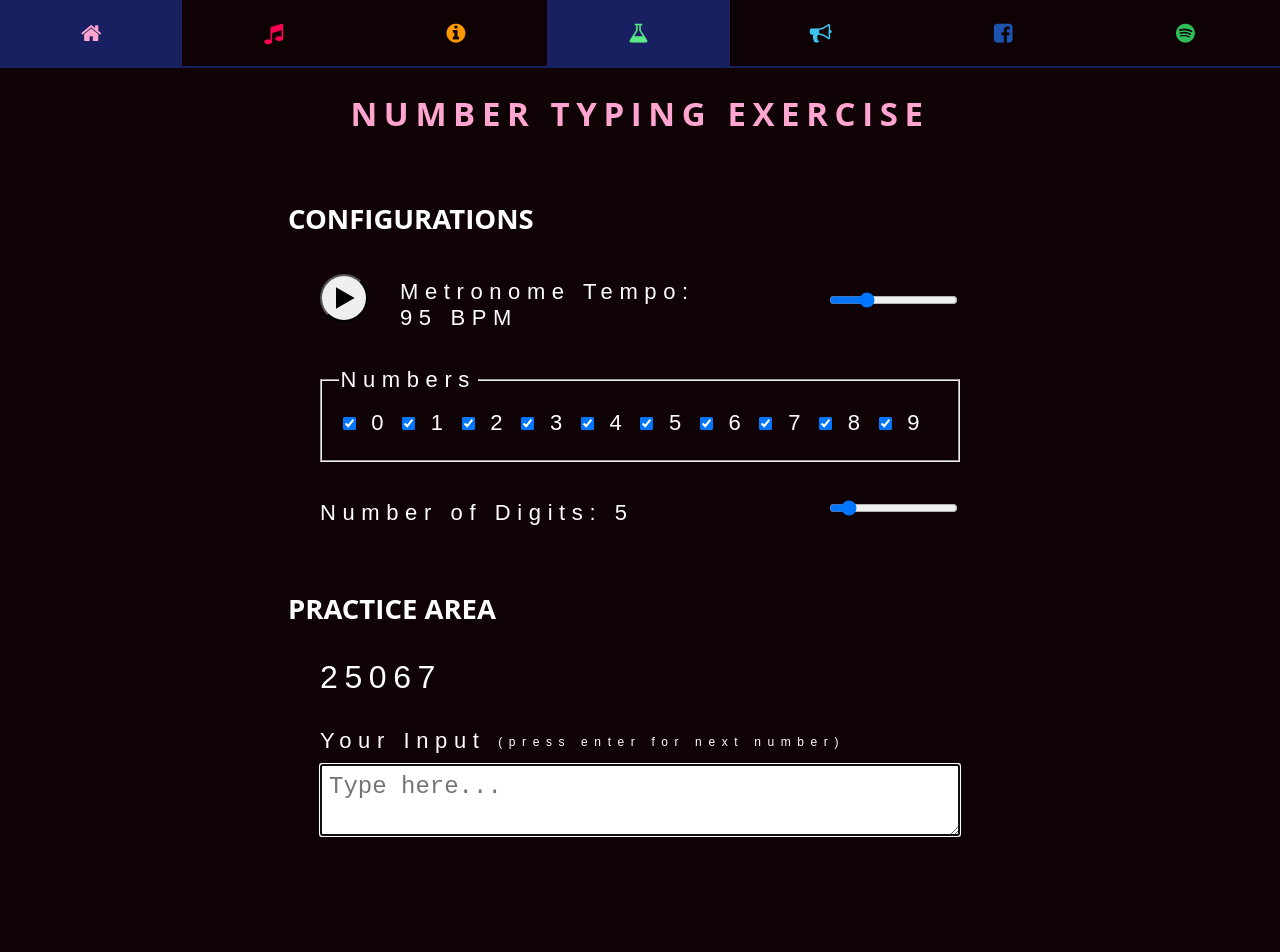
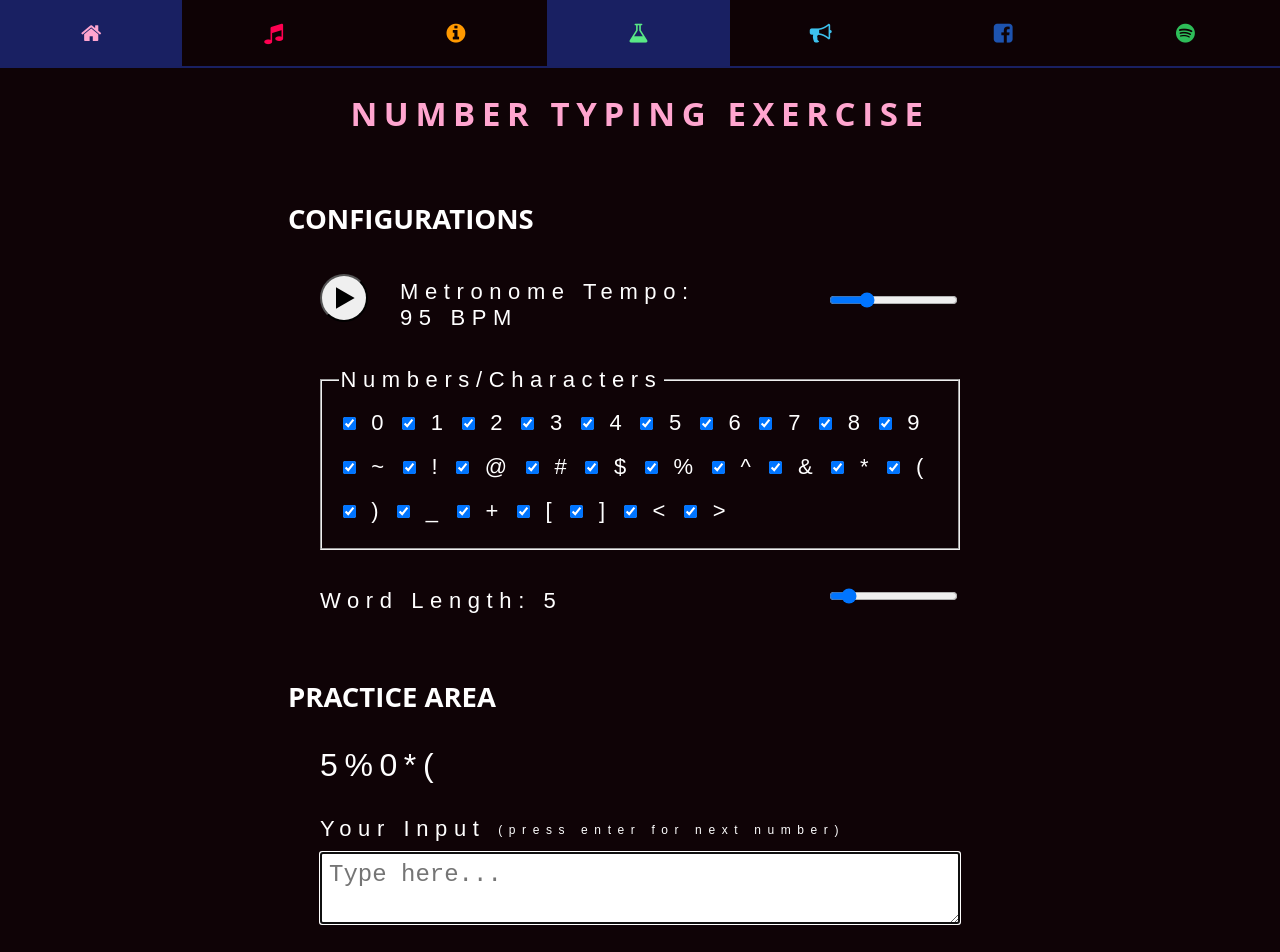
Before and after one commit to brgibson/www, a Jekyll site: the page built from typing-practice/index.html, in a window 1280 px wide and 952 px high. Built offline with Jekyll 4.4.1, drawn with Linux system fonts in a browser that asks for light colours; nearby versions of some CDN libraries; part of the change alters nothing that is shown.

Commit message:
typing-practice - adding support for characters

```diff
--- a/typing-practice/index.html
+++ b/typing-practice/index.html
@@ -3,9 +3,9 @@ layout: default-no-bkg
 category: experiments
 bodySelector: experiments
 
-title: Number Typing Practice
+title: Typing Practice
 keywords: b.r.gibson, brgibson, ben gibson, benjamin roberts gibson, code, tech, experiments,
-description: Simple and customizable number typing practice.
+description: Simple and customizable typing practice.
 ---
 <style>
     body {
@@ -129,13 +129,13 @@ description: Simple and customizable number typing practice.
                 </div>
 
                 <fieldset class="include-numbers configuration" style="margin-top: 2.25rem">
-                    <legend>Numbers</legend>
+                    <legend>Numbers/Characters</legend>
                     <div class="number-toggle"></div>
                 </fieldset>
 
                 <div class="slider-label configuration">
                     <label for="lengthInput">
-                        Number of Digits: <span id="lengthDisplay">5</span>
+                        Word Length: <span id="lengthDisplay">5</span>
                     </label>
                     <input
                             type="range"
@@ -185,7 +185,8 @@ description: Simple and customizable number typing practice.
   let currentTarget = '';
   const digitCheckboxes = [];
 
-  // Parse query params into a plain object
+  const allCharacters = "0123456789~!@#$%^&*()_+[]<>";
+
   function getQueryParams() {
     const params = new URLSearchParams(window.location.search);
     return {
@@ -195,7 +196,6 @@ description: Simple and customizable number typing practice.
     };
   }
 
-  // Update the query params in the URL without reloading
   function updateQueryParams() {
     const digits = getSelectedDigits().join('');
     const length = lengthSlider.value;
@@ -207,17 +207,19 @@ description: Simple and customizable number typing practice.
       tempo
     });
 
-    history.replaceState(null, '', '?' + params.toString());
+    history.pushState(null, '', '?' + params.toString());
   }
 
-  // Create checkboxes for 0–9
-  function setupDigitCheckboxes(initialDigits) {
-    for (let i = 0; i <= 9; i++) {
+  function setupCharacterCheckboxes(initialChars) {
+    numberToggleContainer.innerHTML = '';
+    digitCheckboxes.length = 0;
+
+    allCharacters.split('').forEach(char => {
       const label = document.createElement('label');
       const checkbox = document.createElement('input');
       checkbox.type = 'checkbox';
-      checkbox.value = i;
-      checkbox.checked = initialDigits ? initialDigits.includes(i.toString()) : true;
+      checkbox.value = char;
+      checkbox.checked = initialChars ? initialChars.includes(char) : true;
 
       checkbox.addEventListener('change', () => {
         updateQueryParams();
@@ -226,9 +228,9 @@ description: Simple and customizable number typing practice.
 
       digitCheckboxes.push(checkbox);
       label.appendChild(checkbox);
-      label.append(' ' + i);
+      label.append(' ' + char);
       numberToggleContainer.appendChild(label);
-    }
+    });
   }
 
   function getSelectedDigits() {
@@ -288,7 +290,7 @@ description: Simple and customizable number typing practice.
     const length = parseInt(lengthSlider.value, 10);
     const digits = getSelectedDigits();
     if (digits.length === 0) {
-      exerciseDisplay.textContent = 'Please select at least one digit.';
+      exerciseDisplay.textContent = 'Please select at least one character.';
       return;
     }
     currentTarget = generateNumberString(length, digits);
@@ -311,7 +313,6 @@ description: Simple and customizable number typing practice.
     exerciseDisplay.className = 'exercise' + (isMistyped ? ' mistyped' : '');
   }
 
-  // Apply initial query param values
   const initialParams = getQueryParams();
 
   if (!isNaN(initialParams.length)) {
@@ -321,13 +322,11 @@ description: Simple and customizable number typing practice.
     tempoSlider.value = initialParams.tempo;
   }
 
-  setupDigitCheckboxes(initialParams.digits);
+  setupCharacterCheckboxes(initialParams.digits);
 
-  // Update UI with loaded values
   tempoDisplay.textContent = tempoSlider.value;
   lengthDisplay.textContent = lengthSlider.value;
 
-  // Event listeners
   document.getElementById('metronomeControl').addEventListener('click', handleMetronomeClick);
 
   inputBox.addEventListener('input', updateExerciseDisplay);
@@ -354,8 +353,6 @@ description: Simple and customizable number typing practice.
     showNewExercise();
   });
 
-  // Show first exercise
   showNewExercise();
-  inputBox.focus()
-
+  inputBox.focus();
 </script>
```
